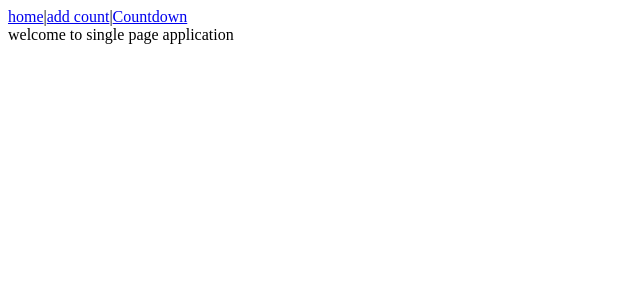
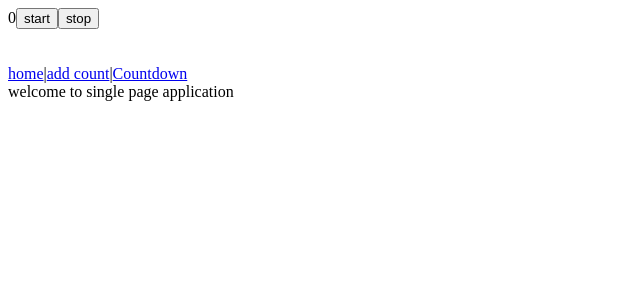
Before and after one commit to Kavishmunjal/react-learning-practice, a React (Vite) app: page / in a window 1280 px wide. Shown: the top 300 px of the page, without its empty margins (0-640 px from the left). Built offline with nearby package versions, Linux system fonts and the light colour scheme.

Commit message:
useRef hook leanring

```diff
--- a/src/App.jsx
+++ b/src/App.jsx
@@ -1,11 +1,15 @@
-import { useEffect, useState } from "react";
+import { useEffect, useRef, useState } from "react";
 import {BrowserRouter,Routes,Route,Link} from "react-router-dom"
 
 function App() {
 
 return (
   <>
+
+  <Userefhook/>
      <BrowserRouter>
+     <br />
+     <br />
        <Link to="/">home</Link>
        |
        <Link to="/add-count">add count</Link>
@@ -23,6 +27,31 @@
 
 
 )
+
+function Userefhook(){
+  const [count , currentcount] = useState(0);
+  const timer = useRef();
+
+  function startClock(){
+    let value = setInterval(function(){
+      currentcount(a=>a+1);
+    },1000)
+
+     timer.current = value;
+  }
+
+  function stopClock(){
+    clearInterval(timer.current);
+  }
+
+  return (
+    <div>
+       {count}
+       <button onClick={startClock}>start</button>
+       <button onClick={stopClock}>stop</button>
+    </div>
+  )
+}
 
 }
 
```
